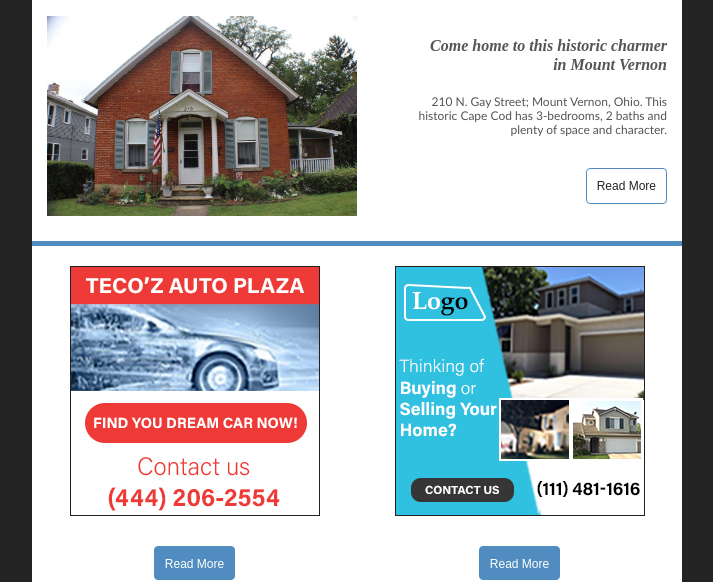
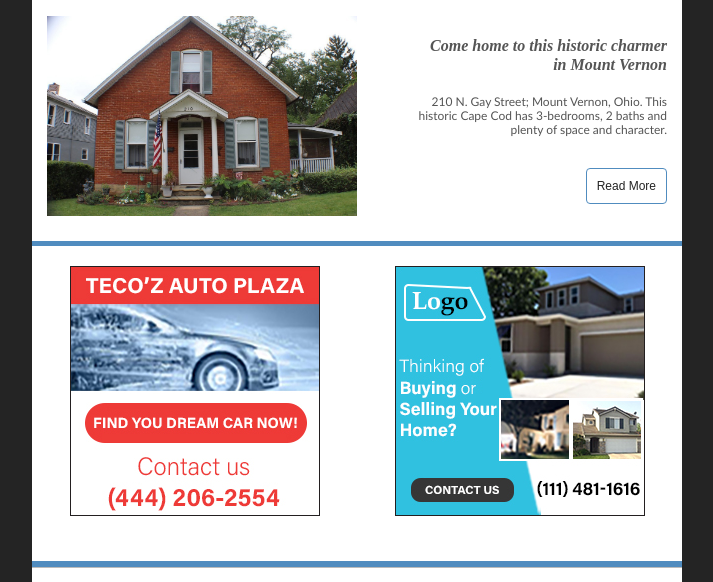
Before and after one commit to Rahul222-png/mtvernon.github.io, a plain HTML site: page index.html in a window 1280 px wide. Shown: the part 1331-1913 px from the top of the page, without its empty margins (283-996 px from the left). Drawn offline with Linux system fonts and the light colour scheme; a web font is replaced by a local one.

Commit message:
Add files via upload

```diff
--- a/index.html
+++ b/index.html
@@ -634,7 +634,7 @@
 					<div align="center" class="img-container center autowidth"
 					style="padding-right: 0px;padding-left: 0px;">
 					<!--[if mso]><table width="100%" cellpadding="0" cellspacing="0" border="0"><tr style="line-height:0px"><td style="padding-right: 0px;padding-left: 0px;" align="center"><![endif]--><a
-						href="http://www.mahalo-southo.com/" target="_blank"><img align="center"
+						href="" ></a><img align="center"
 							alt="Alternate text" border="0" class="center autowidth" src="images/dominos_Banner.jpg"
 							style="text-decoration: none; -ms-interpolation-mode: bicubic; border: 0; height: auto; width: 100%; max-width: 650px; display: block;"
 							title="OCEAN VIEW DECK" width="499" /></a>
@@ -1044,19 +1044,7 @@
 												</div>
 											</div>
 											<!--[if mso]></td></tr></table><![endif]-->
-											<div align="center" class="button-container"
-												style="padding-top:10px;padding-right:10px;padding-bottom:10px;padding-left:10px;">
-												<!--[if mso]><table width="100%" cellpadding="0" cellspacing="0" border="0" style="border-spacing: 0; border-collapse: collapse; mso-table-lspace:0pt; mso-table-rspace:0pt;"><tr><td style="padding-top: 10px; padding-right: 10px; padding-bottom: 10px; padding-left: 10px" align="center"><v:roundrect xmlns:v="urn:schemas-microsoft-com:vml" xmlns:w="urn:schemas-microsoft-com:office:word" href="https://www.google.com/" style="height:31.5pt; width:104.25pt; v-text-anchor:middle;" arcsize="10%" stroke="false" fillcolor="#508cbf"><w:anchorlock/><v:textbox inset="0,0,0,0"><center style="color:#ffffff; font-family:Arial, sans-serif; font-size:12px"><![endif]--><a
-													href="https://mountvernonnews.com/stories/557121185-mount-vernon-municipal-court-active-warrants"
-													style="-webkit-text-size-adjust: none; text-decoration: none; display: inline-block; color: #ffffff; background-color: #508cbf; border-radius: 4px; -webkit-border-radius: 4px; -moz-border-radius: 4px; width: auto; width: auto; border-top: 1px solid #508cbf; border-right: 1px solid #508cbf; border-bottom: 1px solid #508cbf; border-left: 1px solid #508cbf; padding-top: 0px; padding-bottom: 0px; font-family: Arial, Helvetica Neue, Helvetica, sans-serif; text-align: center; mso-border-alt: none; word-break: keep-all;"
-													target="_blank"><span
-														style="padding-left:10px;padding-right:10px;font-size:12px;display:inline-block;"><span
-															style="font-size: 16px; line-height: 2; word-break: break-word; mso-line-height-alt: 32px;"><span
-																data-mce-style="font-size: 12px; line-height: 24px;"
-																style="font-size: 12px; line-height: 24px;">Read
-																More</span></span></span></a>
-												<!--[if mso]></center></v:textbox></v:roundrect></td></tr></table><![endif]-->
-											</div>
+
 											<!--[if (!mso)&(!IE)]><!-->
 										</div>
 										<!--<![endif]-->
@@ -1089,19 +1077,7 @@
 												</div>
 											</div>
 											<!--[if mso]></td></tr></table><![endif]-->
-											<div align="center" class="button-container"
-												style="padding-top:10px;padding-right:10px;padding-bottom:10px;padding-left:10px;">
-												<!--[if mso]><table width="100%" cellpadding="0" cellspacing="0" border="0" style="border-spacing: 0; border-collapse: collapse; mso-table-lspace:0pt; mso-table-rspace:0pt;"><tr><td style="padding-top: 10px; padding-right: 10px; padding-bottom: 10px; padding-left: 10px" align="center"><v:roundrect xmlns:v="urn:schemas-microsoft-com:vml" xmlns:w="urn:schemas-microsoft-com:office:word" href="https://www.google.com/" style="height:31.5pt; width:104.25pt; v-text-anchor:middle;" arcsize="10%" stroke="false" fillcolor="#508cbf"><w:anchorlock/><v:textbox inset="0,0,0,0"><center style="color:#ffffff; font-family:Arial, sans-serif; font-size:12px"><![endif]--><a
-													href="https://mountvernonnews.com/stories/558089242-approaching-a-difficult-conversation-with-your-loved-one-about-hearing-loss"
-													style="-webkit-text-size-adjust: none; text-decoration: none; display: inline-block; color: #ffffff; background-color: #508cbf; border-radius: 4px; -webkit-border-radius: 4px; -moz-border-radius: 4px; width: auto; width: auto; border-top: 1px solid #508cbf; border-right: 1px solid #508cbf; border-bottom: 1px solid #508cbf; border-left: 1px solid #508cbf; padding-top: 0px; padding-bottom: 0px; font-family: Arial, Helvetica Neue, Helvetica, sans-serif; text-align: center; mso-border-alt: none; word-break: keep-all;"
-													target="_blank"><span
-														style="padding-left:10px;padding-right:10px;font-size:12px;display:inline-block;"><span
-															style="font-size: 16px; line-height: 2; word-break: break-word; mso-line-height-alt: 32px;"><span
-																data-mce-style="font-size: 12px; line-height: 24px;"
-																style="font-size: 12px; line-height: 24px;">Read
-																More</span></span></span></a>
-												<!--[if mso]></center></v:textbox></v:roundrect></td></tr></table><![endif]-->
-											</div>
+
 											<!--[if (!mso)&(!IE)]><!-->
 										</div>
 										<!--<![endif]-->
```
